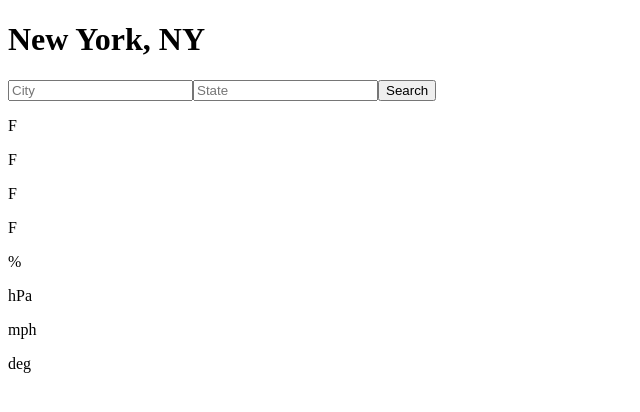
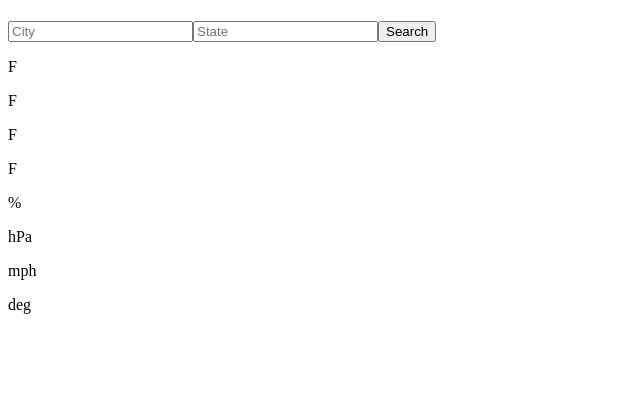
Before and after one commit to garrettphorn19/Weather-App, a Gatsby site: page / in a window 1280 px wide. Shown: the whole page, without its empty margins (0-640 px from the left). Built offline with nearby package versions, Linux system fonts and the light colour scheme; Gatsby itself is replaced by a stand-in of ours; no server answers.

Commit message:
Fix useState initial values and handle API error

```diff
--- a/src/pages/index.tsx
+++ b/src/pages/index.tsx
@@ -10,9 +10,9 @@ const api_base = process.env.WEATHER_LINK_BASE
 
 const IndexPage: React.FC<PageProps> = () => {
   // City States
-  const [display_city, setDisplayCity] = useState("New York, NY")
-  const [city_name, setCityName] = useState("New York")
-  const [state_code, setStateCode] = useState("NY")
+  const [display_city, setDisplayCity] = useState()
+  const [city_name, setCityName] = useState("")
+  const [state_code, setStateCode] = useState("")
   const [country_code, setCountryCode] = useState("USA")
 
   // Tempurature States
@@ -36,6 +36,9 @@ const IndexPage: React.FC<PageProps> = () => {
   const [wind_speed, setWindSpeed] = useState()
   const [wind_deg, setWindDeg] = useState()
 
+  // Error States
+  const [error, setError] = useState()
+
   useEffect(() => {
     searchWeather()
   }, [])
@@ -54,7 +57,6 @@ const IndexPage: React.FC<PageProps> = () => {
         `${api_base}q=${city_name},${state_code},${country_code}&appid=${api_key}&units=imperial`
       )
       .then((res) => {
-        console.log(res.data)
         setDisplayCity(`${city_name}, ${state_code}`)
         setTemp(res.data.main.temp)
         setTempFeel(res.data.main.feels_like)
@@ -69,6 +71,9 @@ const IndexPage: React.FC<PageProps> = () => {
         setWeatherIcon(res.data.weather[0].icon)
         setWindSpeed(res.data.wind.speed)
         setWindDeg(res.data.wind.deg)
+      })
+      .catch((err) => {
+        setError(err)
       })
   }
 
```
